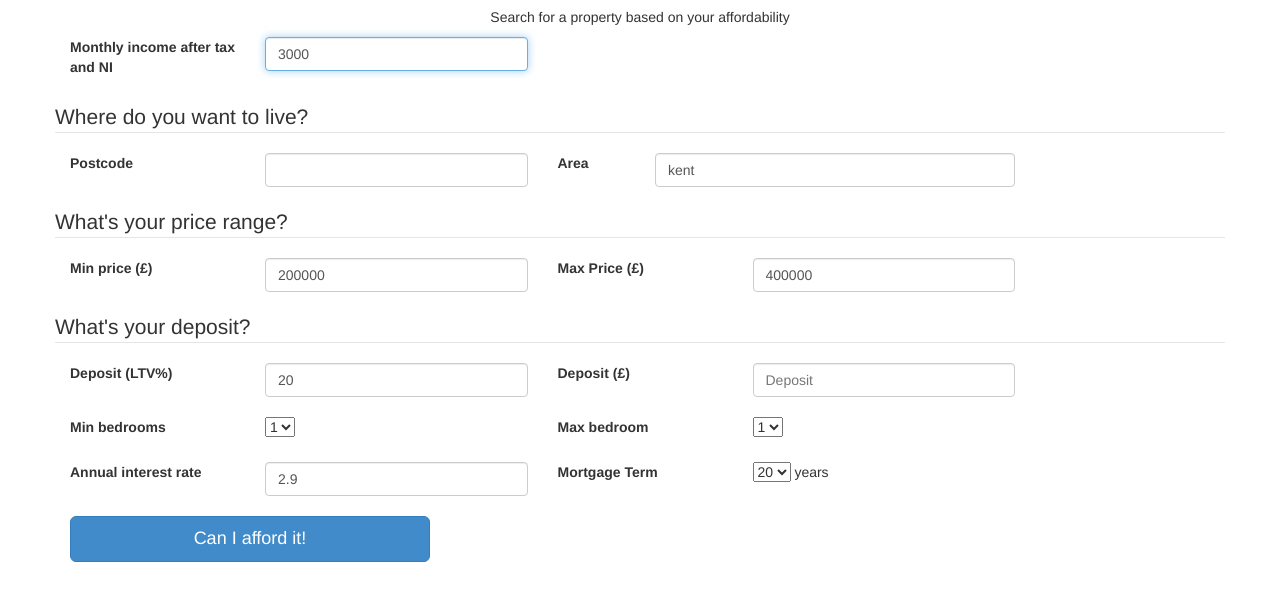
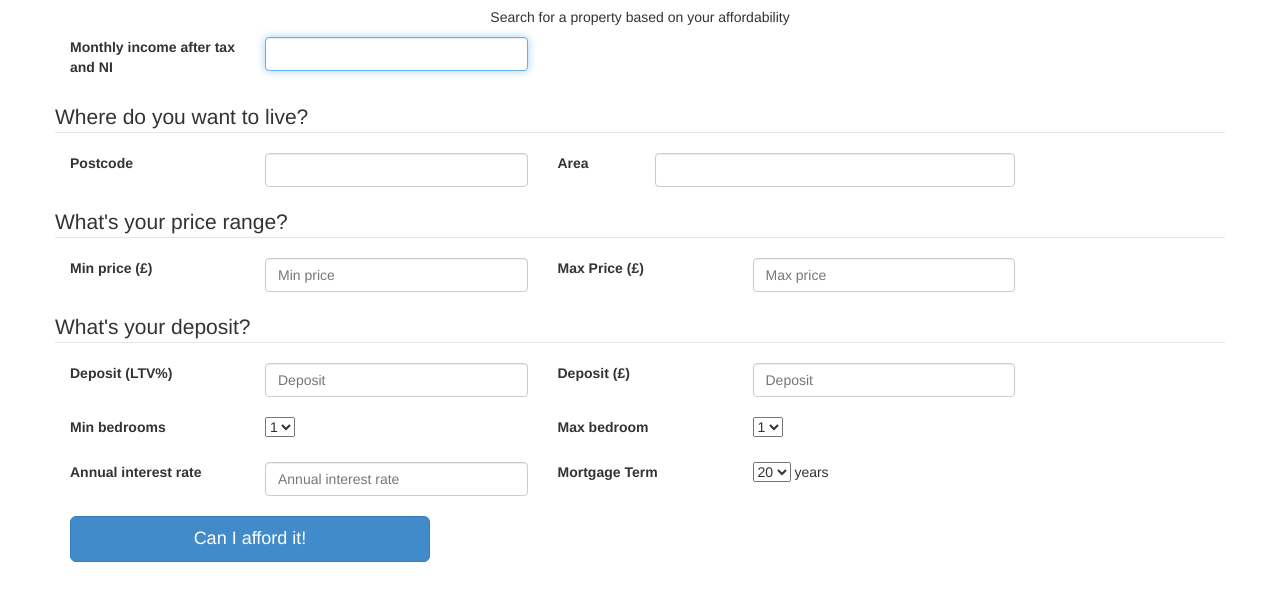
Before and after one commit to mrjoseph/mortgage-calculator, a website: page public/index.html in a window 1280 px wide. Shown: the part 63-664 px from the top of the page. Drawn offline with Linux system fonts and the light colour scheme.

Commit message:
Removed hard coded values

```diff
--- a/public/index.html
+++ b/public/index.html
@@ -70,7 +70,7 @@
               <label for="Property Value">Monthly income after tax and NI</label>
             </div>
             <div class="col-md-3">
-              <input type="text" class="form-control js-formatPrice" placeholder="" id="budget"  value="3000" autofocus>
+              <input type="text" class="form-control js-formatPrice" placeholder="" id="budget"  value="" autofocus>
             </div>
           </div>
           <fieldset class="row js-isEmpty">
@@ -85,7 +85,7 @@
               <label for="Property Value">Area</label>
             </div>
             <div class="col-md-4">
-              <input type="text" class="form-control js-isEmpty" placeholder="" id="area"  value="kent" autofocus>
+              <input type="text" class="form-control js-isEmpty" placeholder="" id="area"  value="" autofocus>
             </div>
           </fieldset>
 
@@ -96,14 +96,14 @@
             </div>
             <div class="col-md-3">
 
-              <input type="text" class="form-control js-formatPrice" placeholder="Min price" id="minPrice"  value="200000" autofocus>
+              <input type="text" class="form-control js-formatPrice" placeholder="Min price" id="minPrice"  value="" autofocus>
             </div>
             <div class="col-md-2">
               <label for="Property Value">Max Price (&pound;)</label>
             </div>
             <div class="col-md-3">
 
-             <input type="text" class="form-control js-formatPrice" placeholder="Max price" id="maxPrice"  value="400000" autofocus>
+             <input type="text" class="form-control js-formatPrice" placeholder="Max price" id="maxPrice"  value="" autofocus>
            </div>
          </fieldset>
 
@@ -113,7 +113,7 @@
             <label for="depositPercent">Deposit (LTV%)</label>
           </div>
           <div class="col-md-3">
-            <input type="number" class="form-control" placeholder="Deposit" id="depositPercent" value="20" autofocus>
+            <input type="number" class="form-control" placeholder="Deposit" id="depositPercent" value="" autofocus>
           </div>
           <div class="col-md-2">
             <label for="depositPounds">Deposit (£)</label>
@@ -158,7 +158,7 @@
         </div>
         <div class="col-md-3">
 
-          <input type="number" step="any" class="form-control col-md-3" placeholder="Annual interest rate" id="annualInterestRate" value="2.9" autofocus>
+          <input type="number" step="any" class="form-control col-md-3" placeholder="Annual interest rate" id="annualInterestRate" value="" autofocus>
         </div>
 
         <div class="col-md-2">
```
